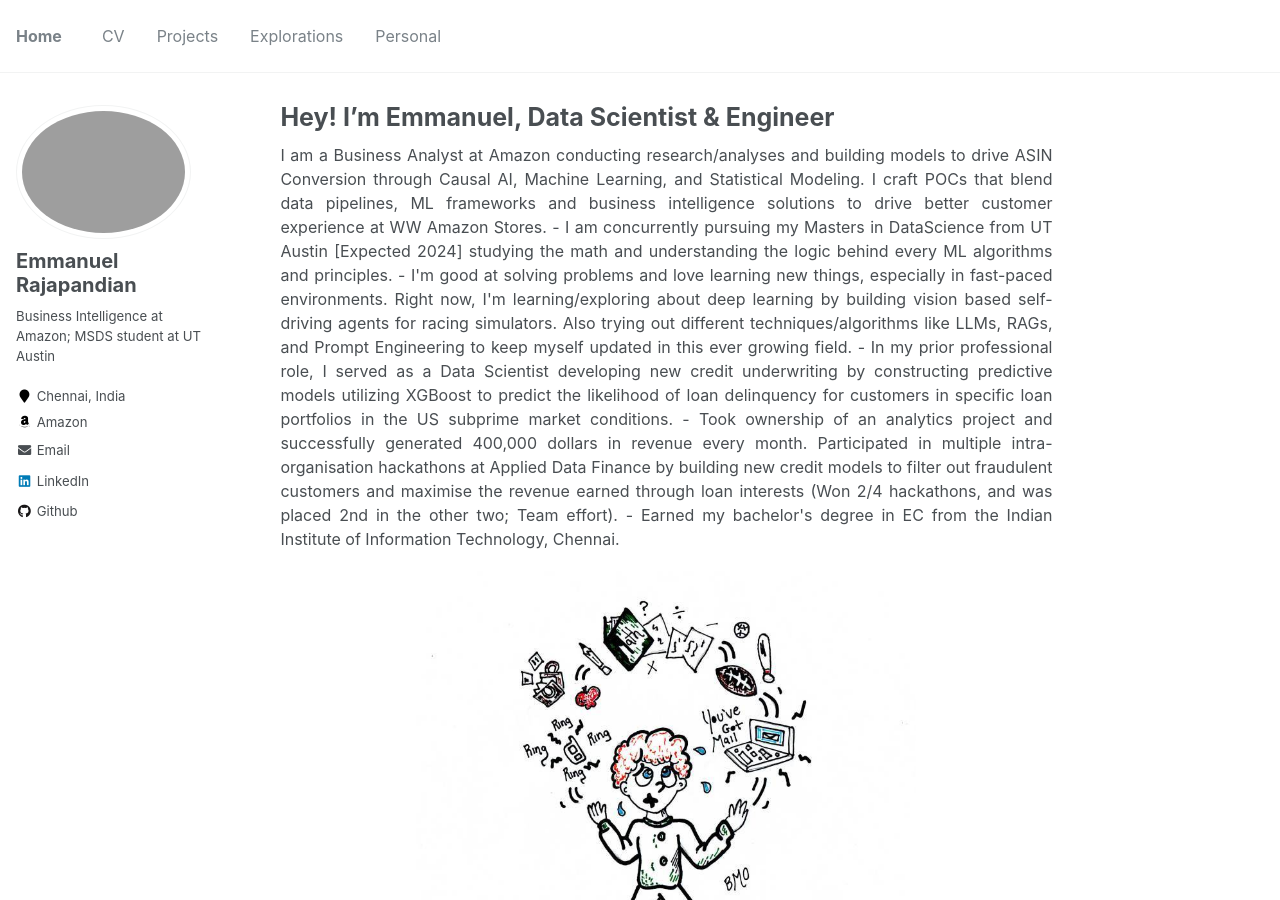
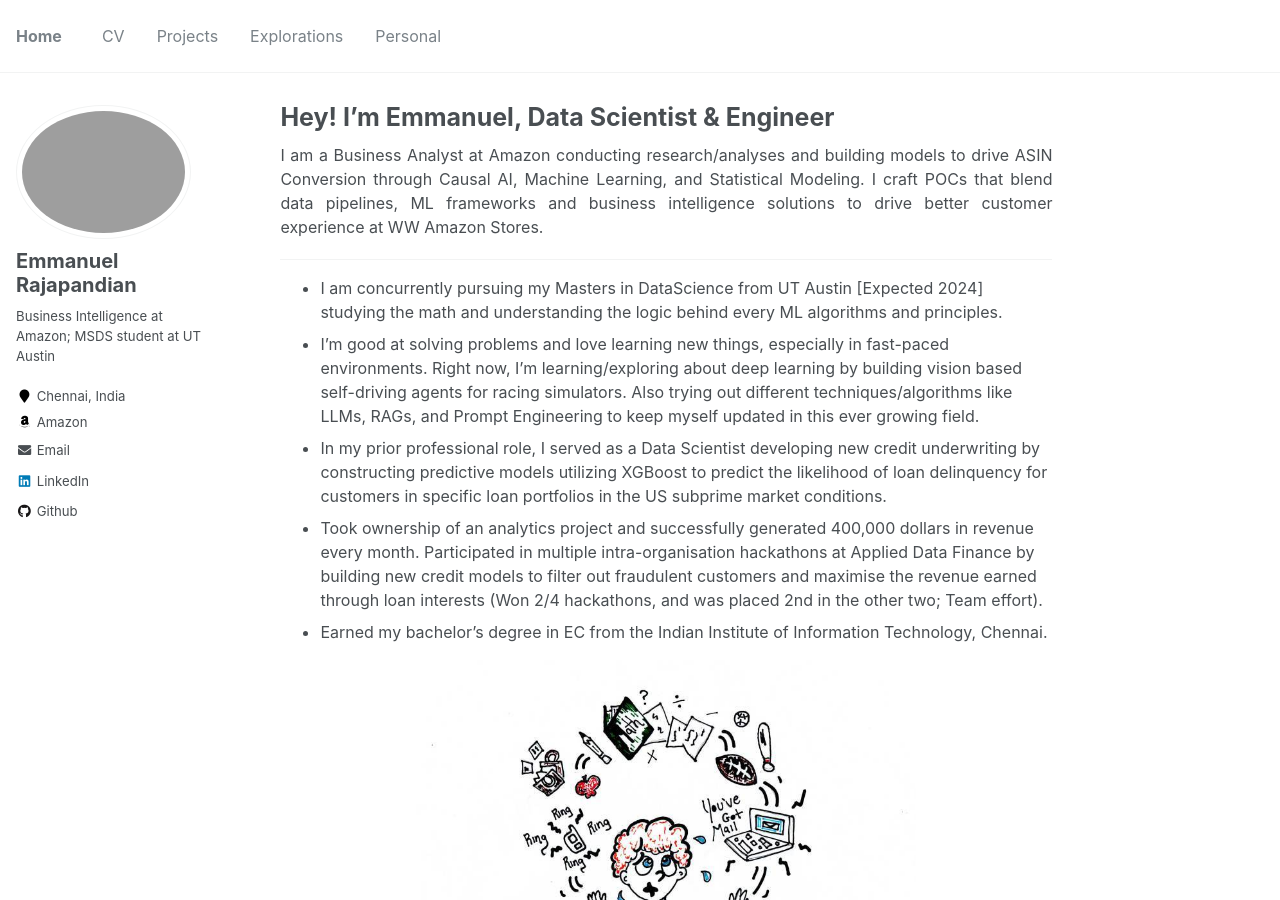
Before and after one commit to emmanuelrajapandian/emmanuelrajapandian.github.io, a Jekyll site: the page built from _pages/about.md, in a window 1280 px wide and 900 px high. Built offline with Jekyll 4.4.1, drawn with Linux system fonts in a browser that asks for light colours.

```diff
--- a/_pages/about.md
+++ b/_pages/about.md
@@ -8,13 +8,15 @@ redirect_from:
 ---
 
 <p align="justify">
-I am a Business Analyst at Amazon conducting research/analyses and building models to drive ASIN Conversion through Causal AI, Machine Learning, and Statistical Modeling. I craft POCs that blend data pipelines, ML frameworks and business intelligence solutions to drive better customer experience at WW Amazon Stores.
+I am a Business Analyst at Amazon conducting research/analyses and building models to drive ASIN Conversion through Causal AI, Machine Learning, and Statistical Modeling. I craft POCs that blend data pipelines, ML frameworks and business intelligence solutions to drive better customer experience at WW Amazon Stores. </p>
+
+------
 
 - I am concurrently pursuing my Masters in DataScience from UT Austin [Expected 2024] studying the math and understanding the logic behind every ML algorithms and principles.
 - I'm good at solving problems and love learning new things, especially in fast-paced environments. Right now, I'm learning/exploring about deep learning by building vision based self-driving agents for racing simulators. Also trying out different techniques/algorithms like LLMs, RAGs, and Prompt Engineering to keep myself updated in this ever growing field.
 - In my prior professional role, I served as a Data Scientist developing new credit underwriting by constructing predictive models utilizing XGBoost to predict the likelihood of loan delinquency for customers in specific loan portfolios in the US subprime market conditions.
 - Took ownership of an analytics project and successfully generated 400,000 dollars in revenue every month. Participated in multiple intra-organisation hackathons at Applied Data Finance by building new credit models to filter out fraudulent customers and maximise the revenue earned through loan interests (Won 2/4 hackathons, and was placed 2nd in the other two; Team effort).
-- Earned my bachelor's degree in EC from the Indian Institute of Information Technology, Chennai. </p>
+- Earned my bachelor's degree in EC from the Indian Institute of Information Technology, Chennai.
 
 <p align="center">
     <img width="500" src="/images/juggling.jpeg" alt="Juggling work n Studies">
```
